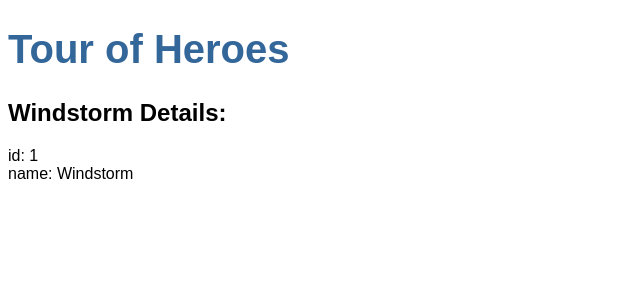
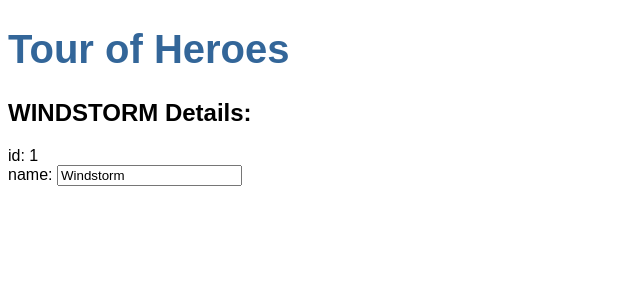
Before and after one commit to bdfinlayson/angular-tour-of-heroes, an Angular app: page / in a window 1280 px wide. Shown: the top 300 px of the page, without its empty margins (0-640 px from the left). Built offline with nearby package versions, Linux system fonts and the light colour scheme.

Commit message:
import FormsModule

```diff
--- a/src/app/app.module.ts
+++ b/src/app/app.module.ts
@@ -1,5 +1,6 @@
 import { BrowserModule } from '@angular/platform-browser';
 import { NgModule } from '@angular/core';
+import { FormsModule } from '@angular/forms';
 
 
 import { AppComponent } from './app.component';
@@ -12,7 +13,8 @@
     HeroesComponent
   ],
   imports: [
-    BrowserModule
+    BrowserModule,
+    FormsModule
   ],
   providers: [],
   bootstrap: [AppComponent]
--- a/src/app/heroes/heroes.component.html
+++ b/src/app/heroes/heroes.component.html
@@ -1,3 +1,7 @@
-<h2>{{ hero.name }} Details:</h2>
+<h2>{{ hero.name | uppercase }} Details:</h2>
 <div><span>id: </span>{{ hero.id }}</div>
-<div><span>name: </span>{{ hero.name }}</div>
+<div>
+  <label>name:
+    <input [(ngModel)]="hero.name" placeholder="name">
+  </label>
+</div>
```
